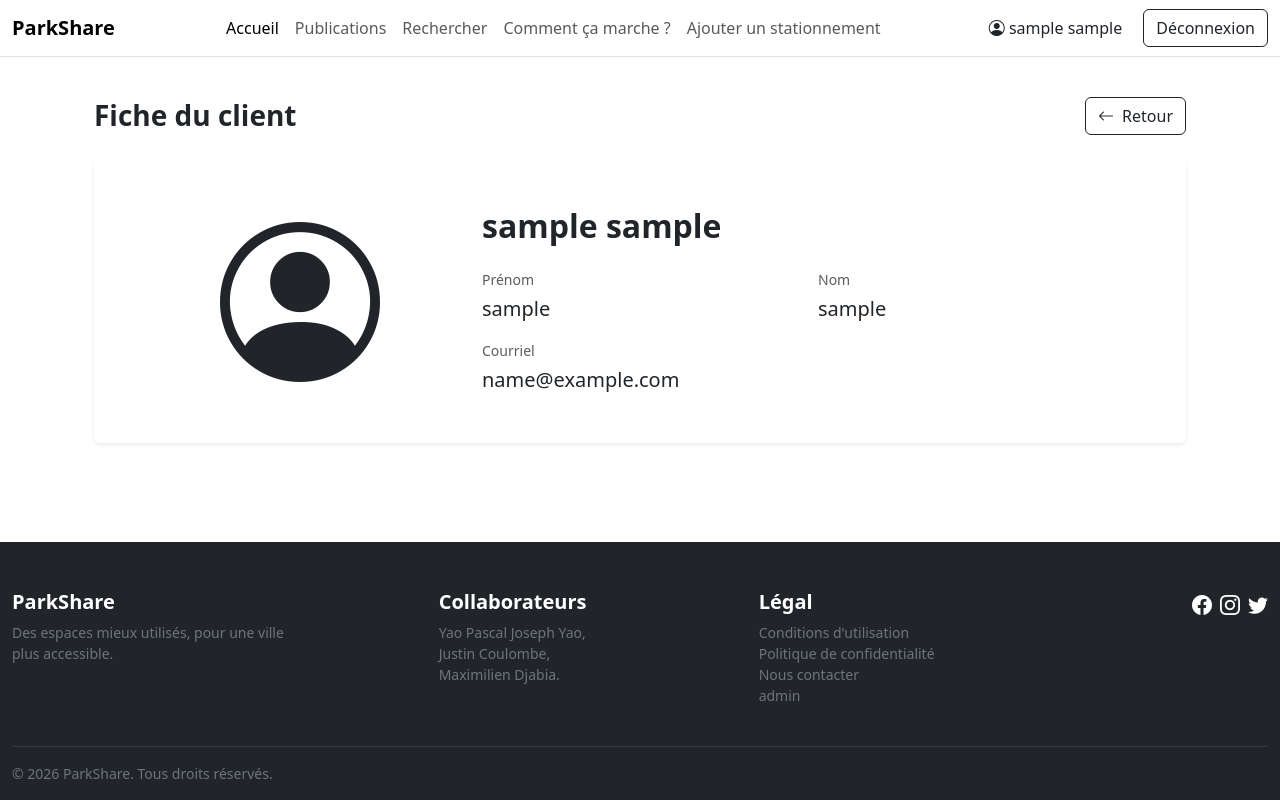
After one commit to Justin-Coulombe/projet-web, a Flask app: page /profile/client/1 in a window 1280 px wide. The commit adds this page. Run offline with Flask 3, Linux system fonts and the light colour scheme; the visitor is signed in with stand-in values (Sample User, id 1); data comes from the database, SQL or seed files in the repository; style sheets or scripts are compiled from the project's sources.

Commit message:
rajout du récit 15 pour afficher le client qui a réserve une place

```diff
--- a/app/routes/detail.py
+++ b/app/routes/detail.py
@@ -11,6 +11,8 @@ from app.form_responses import fail, success
 
 from app.routes.auth import login_required
 from app.database.queries.publications import get_publications_by_user, get_publications_by_id
+from app.database.queries.users import get_user_by_id
+from app.database.queries.reservations import get_reservations_by_owner
 from app.database.queries.reservations import (
     get_reservation_by_user,
     get_reservations_by_owner, delete_reservation, update_reservation
@@ -102,3 +104,13 @@ def edit(reservation_id):
                            publication=publication,
                            reservation=reservation,
                            error=message)
+
+@bp_detail.route('/client/<int:client_id>')
+@login_required
+def client(client_id):
+    """Fiche publique d'un client"""
+    client = get_user_by_id(client_id)
+    if client is None:
+        abort(404, 'Utilisateur introuvable.')
+
+    return render_template('reservation/client.jinja', client=client)
--- /dev/null
+++ b/app/templates/reservation/client.jinja
@@ -0,0 +1,65 @@
+{% extends "_modele.jinja" %}
+
+{% block title %}
+{{ client.prenom }} {{ client.nom }} | ParkShare
+{% endblock %}
+
+{% block recherche %}{% endblock %}
+
+{% block contenu %}
+
+<div class="container-fluid py-4">
+
+    <div class="d-flex justify-content-between align-items-center mb-4">
+        <h1 class="h3 fw-bold mb-0">Fiche du client</h1>
+        <a href="{{ url_for('detail.detail_profil') }}" class="btn btn-outline-dark">
+            <i class="bi bi-arrow-left me-1"></i>
+            Retour
+        </a>
+    </div>
+
+    <div class="card border-0 shadow-sm">
+        <div class="card-body p-5">
+
+            <div class="row g-4 align-items-center">
+
+                <div class="col-md-4 text-center">
+                    <i class="bi bi-person-circle"
+                       style="font-size: 160px; line-height: 1;"></i>
+                </div>
+
+                <div class="col-md-8">
+
+                    <h2 class="fw-bold mb-4">
+                        {{ client.prenom }} {{ client.nom }}
+                    </h2>
+
+                    <div class="row g-3">
+
+                        <div class="col-md-6">
+                            <p class="text-muted small mb-1">Prénom</p>
+                            <p class="fs-5 mb-0">{{ client.prenom }}</p>
+                        </div>
+
+                        <div class="col-md-6">
+                            <p class="text-muted small mb-1">Nom</p>
+                            <p class="fs-5 mb-0">{{ client.nom }}</p>
+                        </div>
+
+                        <div class="col-12">
+                            <p class="text-muted small mb-1">Courriel</p>
+                            <p class="fs-5 mb-0">{{ client.email }}</p>
+                        </div>
+
+                    </div>
+
+                </div>
+
+            </div>
+
+        </div>
+    </div>
+
+</div>
+
+{% endblock %}
```
Also changed, not shown: app/database/queries/reservations.py (+10 -2 lines), app/templates/profile/detail.jinja (+6 -3 lines), app/templates/profile/reservations_recues.jinja (+7 -7 lines).
